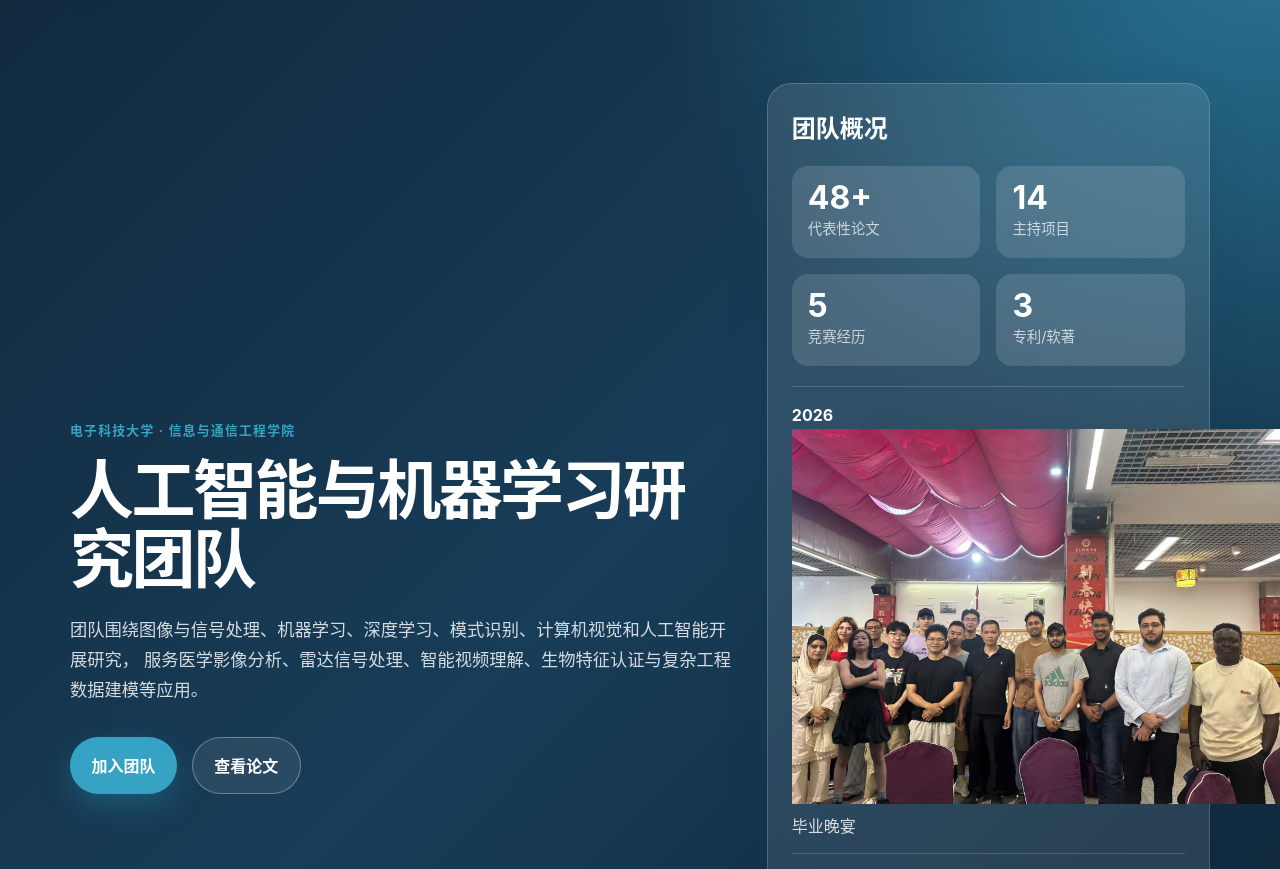
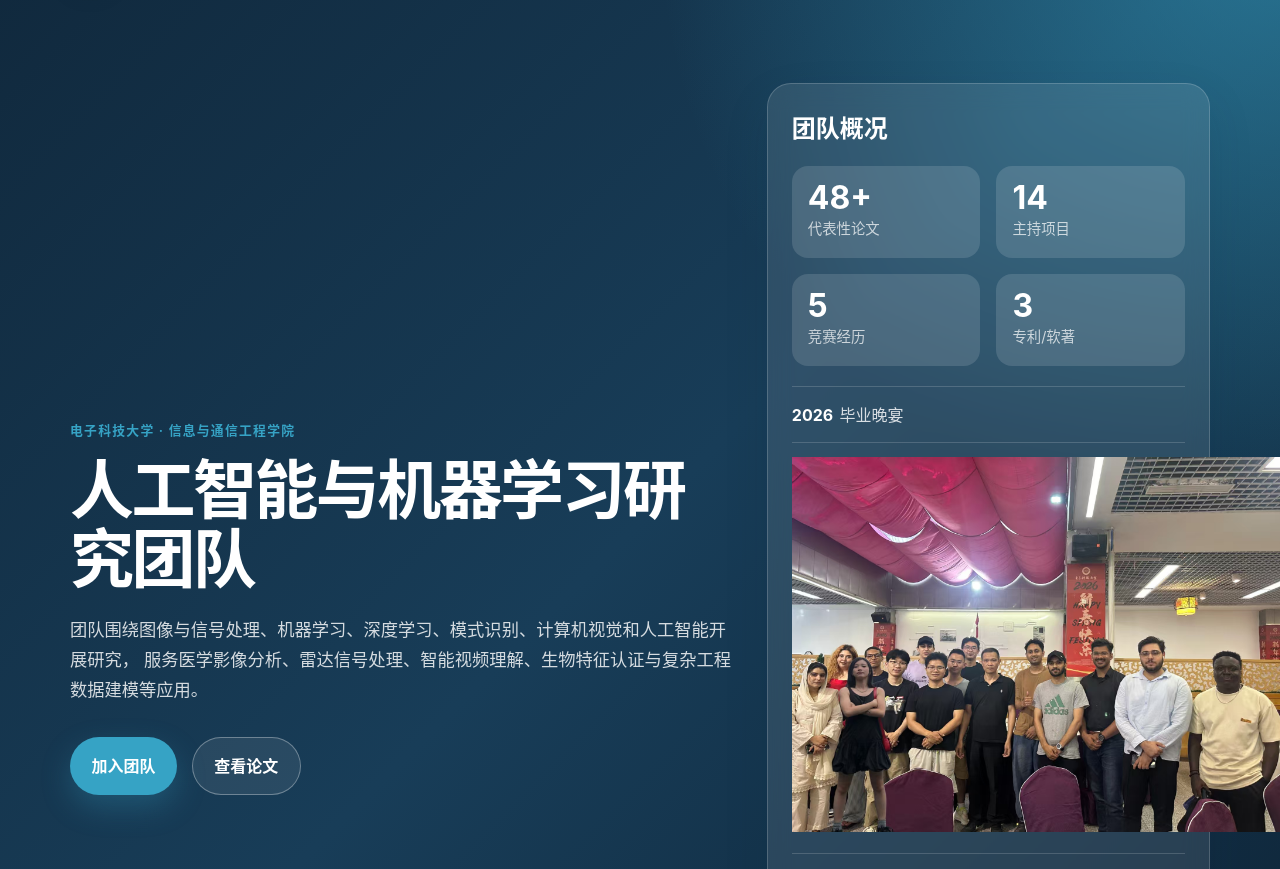
Before and after one commit to jinqijinqi/AIML, a plain HTML site: page index.html in a window 1280 px wide. Shown: the part 80-949 px from the top of the page. Drawn offline with Linux system fonts and the light colour scheme.

Commit message:
Update index.html

```diff
--- a/index.html
+++ b/index.html
@@ -51,7 +51,8 @@
           <div><strong>3</strong><span>专利/软著</span></div>
         </div>
         <ul class="news-list">
-          <li><time>2026</time><img src="./picture/2026GraduateDinner.jpg" alt="毕业晚宴" width="500">毕业晚宴</li>
+          <li><time>2026</time>毕业晚宴</li>
+          <li><img src="./picture/2026GraduateDinner.jpg" alt="毕业晚宴" width="500"></li>
           <li><time>2026</time> 多模态医学影像增强与多细胞核分割相关论文发表。</li>
           <li><time>2025</time> 围绕脑肿瘤、阿尔茨海默病、图像融合和雷达信号数据增强开展系列研究。</li>
           <li><time>2024–2025</time> 承担雷达数据生成、雷达脉冲分选和机场旅客行为理解等项目。</li>
```
